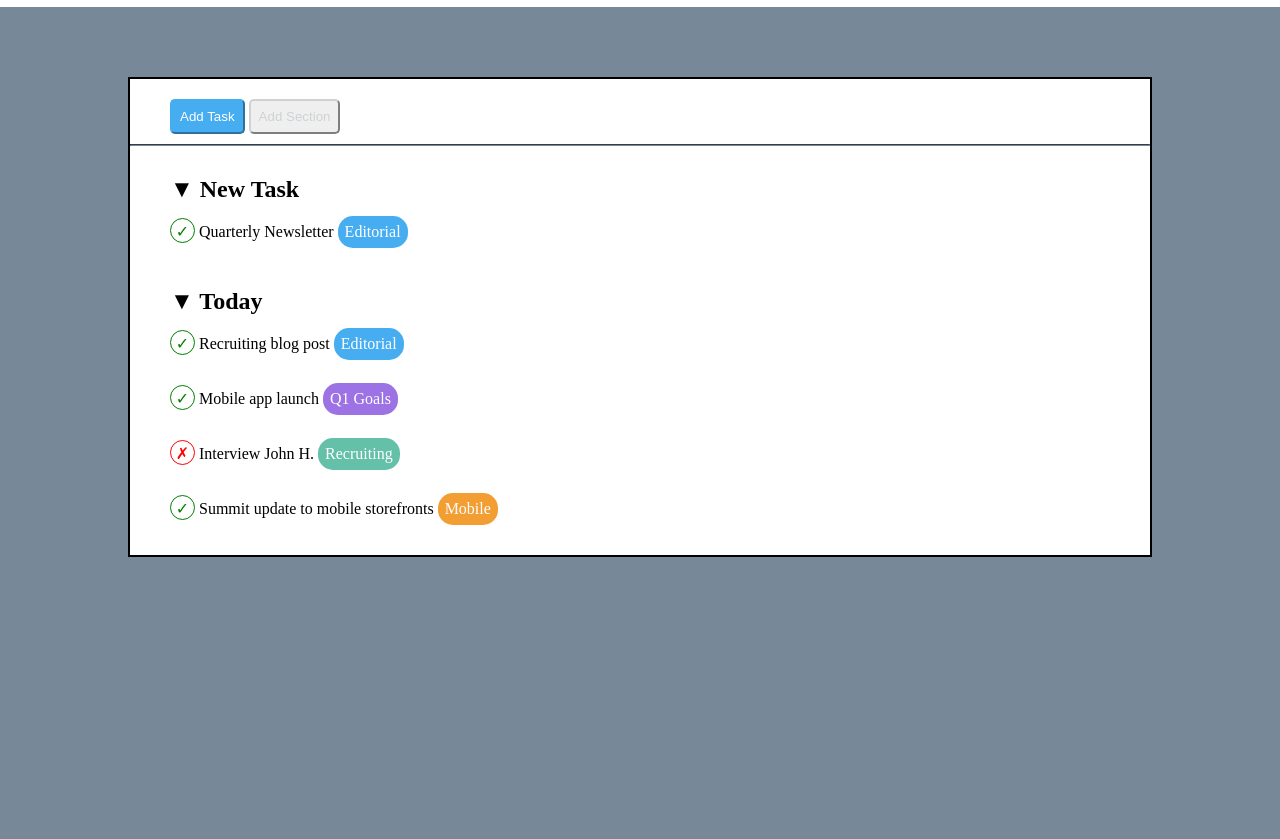
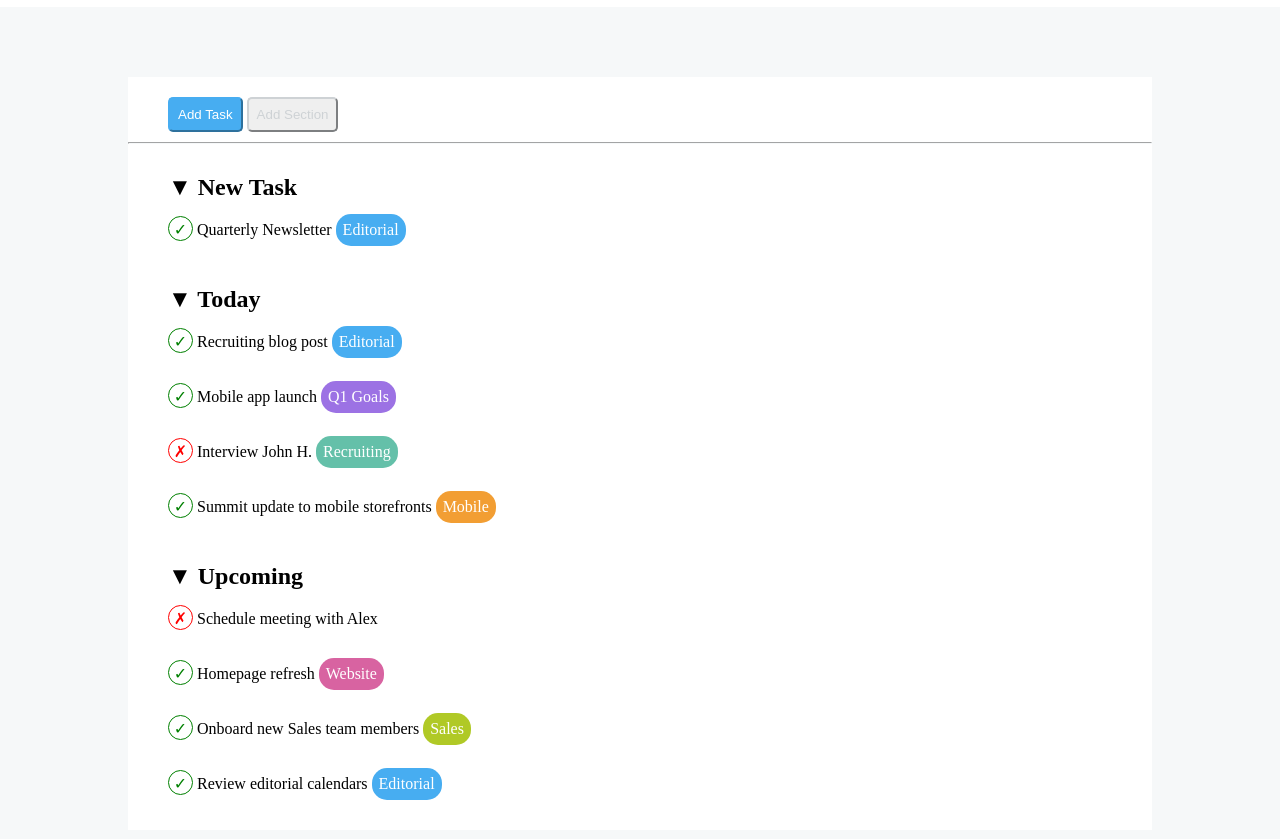
Before and after one commit to MassimilianoTagliabue/html-css-toboolist, a plain HTML site: page index.html in a window 1280 px wide. Shown: the part 63-902 px from the top of the page. Before the commit the page ends 800 px from the top, so only its background shows below. Drawn offline with Linux system fonts and the light colour scheme.

Commit message:
feat: lista upcoming

```diff
--- a/css/style.css
+++ b/css/style.css
@@ -11,7 +11,7 @@
 }
 
 body {
-    background-color: lightslategray;
+    background-color: #f6f8f9;
 }
 
 
@@ -37,8 +37,6 @@ body {
     margin: 70px auto ;
     padding: 20px 40px;
 
-    /* debug */
-    border: 2px solid black;
 }
 
 
@@ -63,7 +61,7 @@ button{
 }
 
 .divider{
-    border-color: lightslategray;
+    border-color: #f6f8f9;
     margin: 10px -40px;
 }
 .list h2{
--- a/index.html
+++ b/index.html
@@ -49,19 +49,46 @@
                         <h2>&#9660; Today</h2>
                         <ul>
                             <li><span class="circle green">&check;</span> Recruiting blog post
-                                <span class="final-tag editorial">Editorial</span></li>
+                                <span class="final-tag editorial">Editorial</span>
+                            </li>
 
                             <li><span class="circle green">&check;</span> Mobile app launch
-                                <span class="final-tag goals">Q1 Goals</span></li>
+                                <span class="final-tag goals">Q1 Goals</span>
+                            </li>
 
-                                <li><span class="circle red">&cross;</span> Interview John H.
-                                    <span class="final-tag recruiting">Recruiting</span></li>
+                            <li><span class="circle red">&cross;</span> Interview John H.
+                                <span class="final-tag recruiting">Recruiting</span>
+                            </li>
 
                             <li><span class="circle green">&check;</span> Summit update to mobile storefronts
-                                <span class="final-tag mobile">Mobile</span></li>
+                                <span class="final-tag mobile">Mobile</span>
+                            </li>
                         </ul>
                     </li>
                     <!-- /lista today -->
+
+                    <!-- lista upcoming -->
+                    <li>
+                        <h2>&#9660; Upcoming</h2>
+                        <ul>
+                            <li><span class="circle red">&cross;</span> Schedule meeting with Alex
+                            </li>
+
+                            <li><span class="circle green">&check;</span> Homepage refresh
+                                <span class="final-tag website">Website</span>
+                            </li>
+
+                            <li><span class="circle green">&check;</span> Onboard new Sales team members
+                                <span class="final-tag sales">Sales</span>
+                            </li>
+
+                            <li><span class="circle green">&check;</span> Review editorial calendars
+                                <span class="final-tag editorial">Editorial</span>
+                            </li>
+
+                        </ul>
+                    </li>
+                    <!-- /lista upcoming -->
                 </ul>
             </section>
         </div>
```
